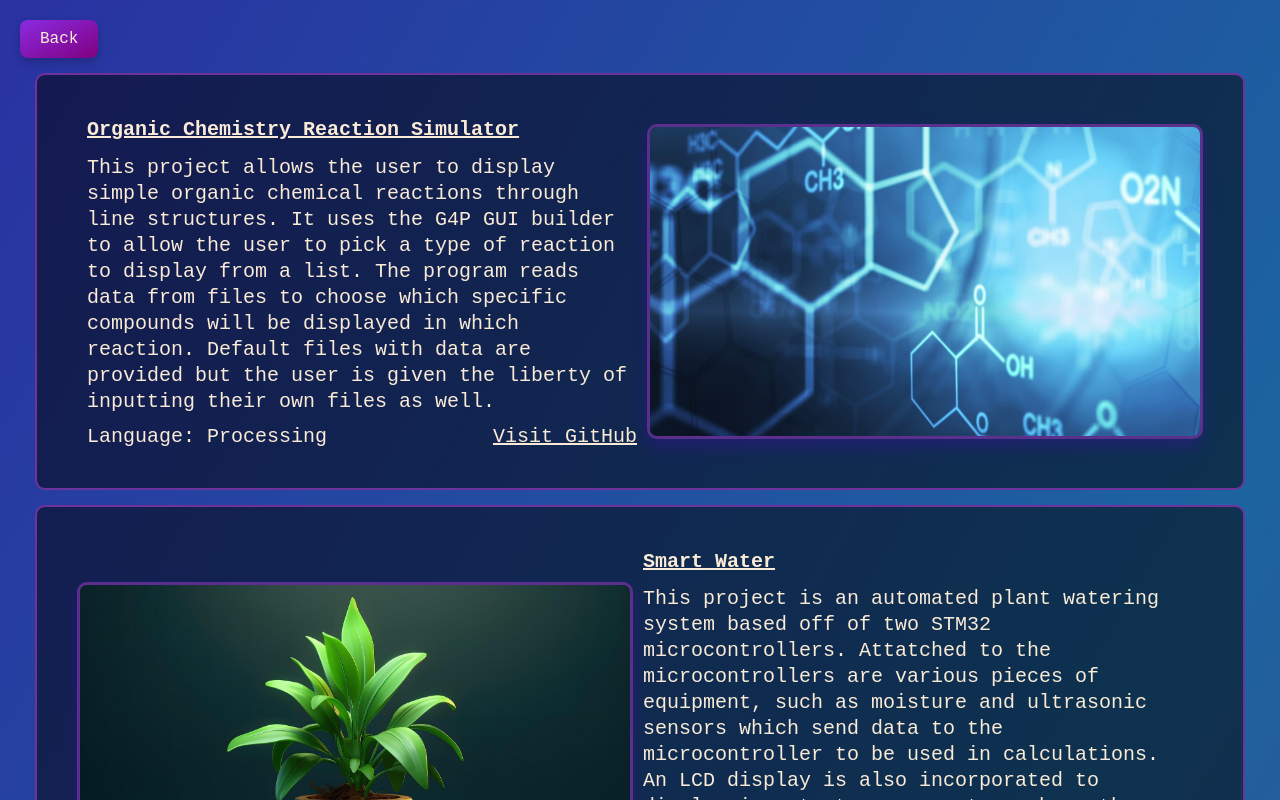
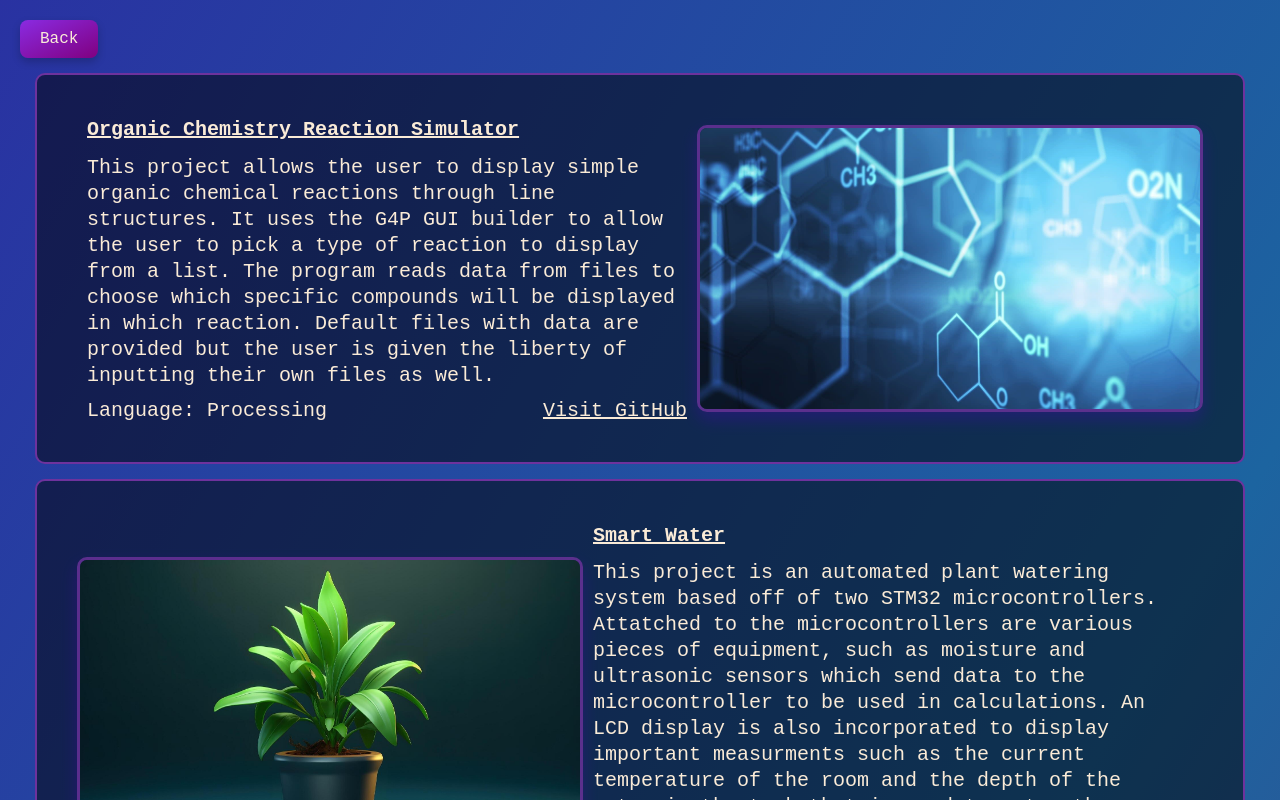
Before and after one commit to SenthilShelke/senthil-website, a React (Vite) app: page / in a window 1280 px wide. Both pictures are taken after a click on the button "Projects". Built offline with nearby package versions, Linux system fonts and the light colour scheme.

Commit message:
update project image

```diff
--- a/src/index.css
+++ b/src/index.css
@@ -172,7 +172,7 @@ button:active {
 }
 
 .project-image {
-  max-width: 550px;
+  max-width: 500px;
   height: auto;
   border-radius: 10px;
   border: 3px solid rgba(110, 50, 157, 0.8);
```
